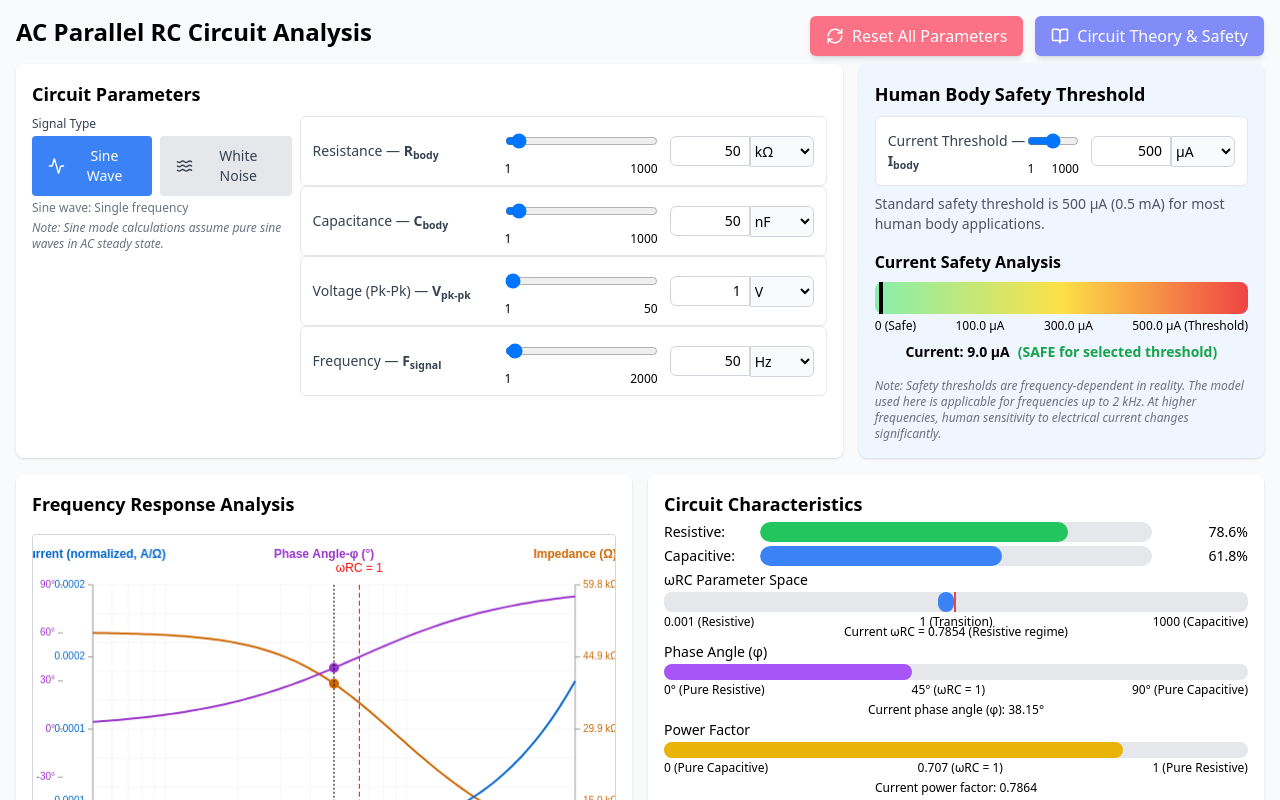
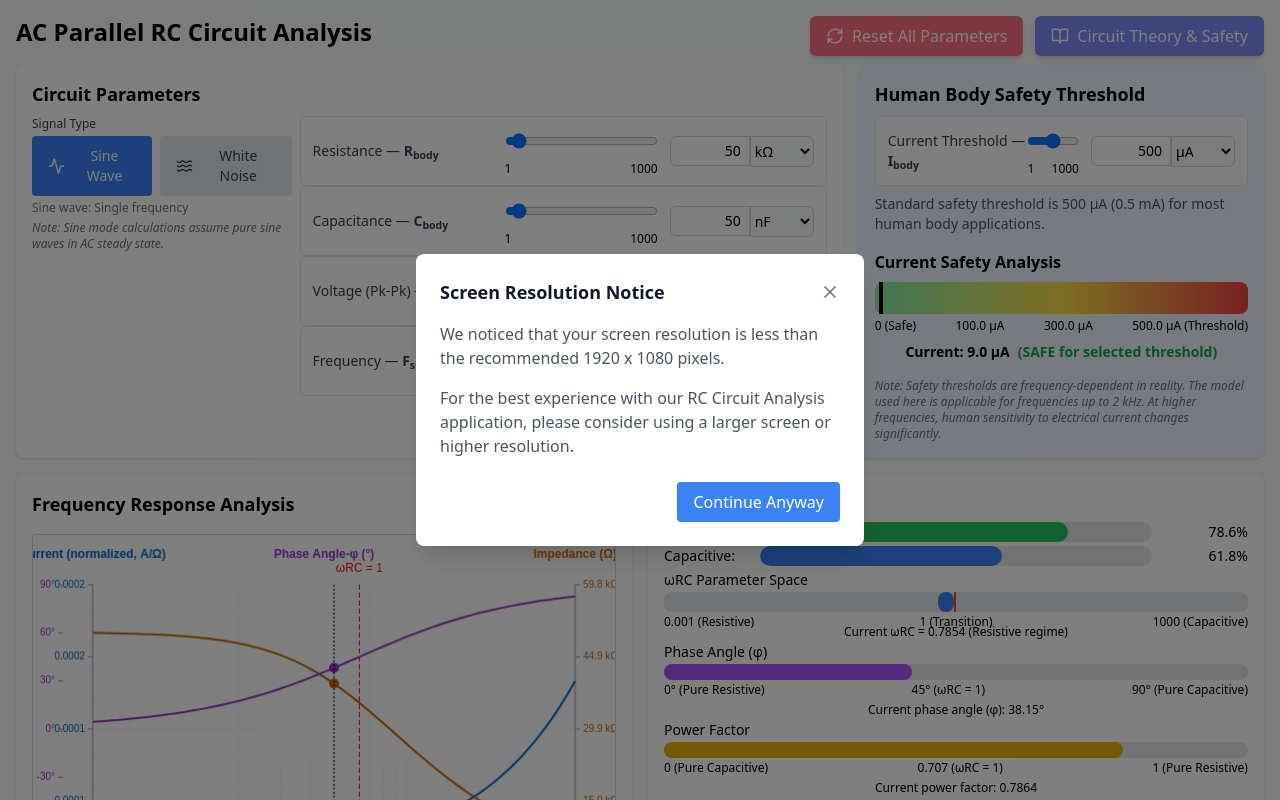
Before and after one commit to sandeepzgk/ESR-System, a React (Create React App) app in the folder Simulator/: page / in a window 1280 px wide. Shown: the top 800 px of the page. Built offline with nearby package versions, Linux system fonts and the light colour scheme.

Commit message:
resolution check

```diff
--- a/Simulator/src/RCCircuitAnalysis.tsx
+++ b/Simulator/src/RCCircuitAnalysis.tsx
@@ -14,6 +14,7 @@ import CircuitVisualizations from './components/CircuitVisualizations';
 import SafetyMeter from './components/SafetyMeter';
 import ResultsAndInterpretation from './components/ResultsAndInterpretation';
 import MathematicalModelModal from './components/MathematicalModelModal';
+import ResolutionCheckModal from './components/ResolutionCheckModal';
 import { RefreshCw, BookOpen } from 'lucide-react';
 
 interface RCCircuitAnalysisProps {
@@ -45,6 +46,9 @@ const RCCircuitAnalysis: React.FC<RCCircuitAnalysisProps> = ({ initialParams = {
 
   return (
     <ErrorBoundary>
+      {/* Add Resolution Check Modal */}
+      <ResolutionCheckModal />
+
       {/* Removed max-w-screen-2xl to use full screen width */}
       <div className="p-4 w-full mx-auto bg-gray-50 relative">
         <h1 className="text-2xl font-bold mb-4">AC Parallel RC Circuit Analysis</h1>
--- /dev/null
+++ b/Simulator/src/components/ResolutionCheckModal.tsx
@@ -0,0 +1,70 @@
+import React, { useState, useEffect } from 'react';
+import { X } from 'lucide-react';
+
+const ResolutionCheckModal: React.FC = () => {
+  const [isOpen, setIsOpen] = useState(false);
+
+  useEffect(() => {
+    // Check screen resolution on component mount
+    const checkResolution = () => {
+      const width = window.innerWidth;
+      const height = window.innerHeight;
+
+      if (width < 1920 || height < 1080) {
+        setIsOpen(true);
+      }
+    };
+
+    // Initial check
+    checkResolution();
+
+    // Also check on resize
+    window.addEventListener('resize', checkResolution);
+
+    // Clean up
+    return () => window.removeEventListener('resize', checkResolution);
+  }, []);
+
+  if (!isOpen) return null;
+
+  return (
+    <div className="fixed inset-0 bg-black bg-opacity-50 flex items-center justify-center z-50">
+      <div className="bg-white rounded-lg shadow-xl max-w-md w-full p-6">
+        {/* Header */}
+        <div className="flex items-center justify-between mb-4">
+          <h3 className="text-lg font-semibold text-gray-900">
+            Screen Resolution Notice
+          </h3>
+          <button
+            onClick={() => setIsOpen(false)}
+            className="text-gray-500 hover:text-gray-700"
+          >
+            <X size={20} />
+          </button>
+        </div>
+
+        {/* Content */}
+        <div className="mb-6">
+          <p className="text-gray-600 mb-4">
+            We noticed that your screen resolution is less than the recommended 1920 x 1080 pixels.
+          </p>
+          <p className="text-gray-600">
+            For the best experience with our RC Circuit Analysis application, please consider using a larger screen or higher resolution.
+          </p>
+        </div>
+
+        {/* Footer */}
+        <div className="flex justify-end">
+          <button
+            onClick={() => setIsOpen(false)}
+            className="px-4 py-2 bg-blue-500 text-white rounded hover:bg-blue-600"
+          >
+            Continue Anyway
+          </button>
+        </div>
+      </div>
+    </div>
+  );
+};
+
+export default ResolutionCheckModal;
```
